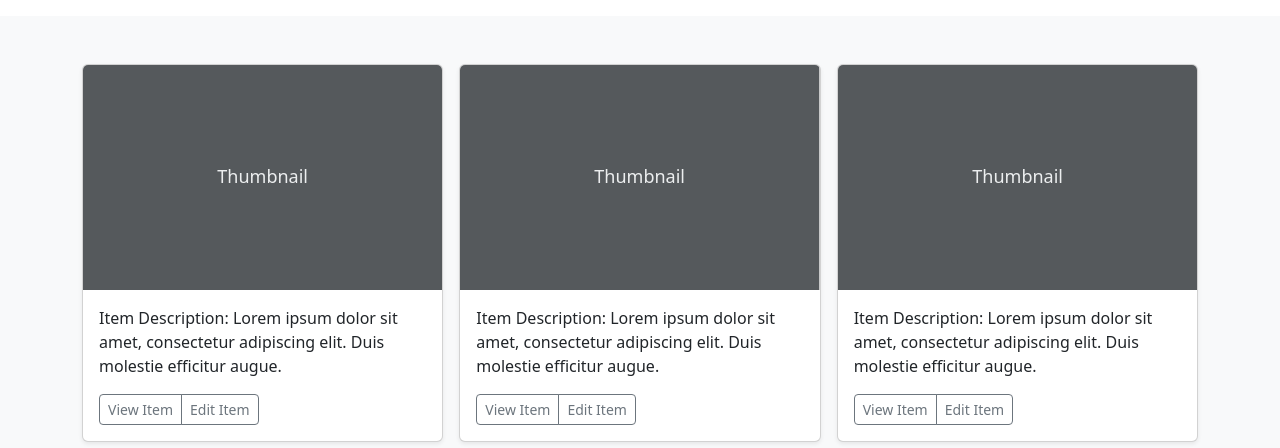
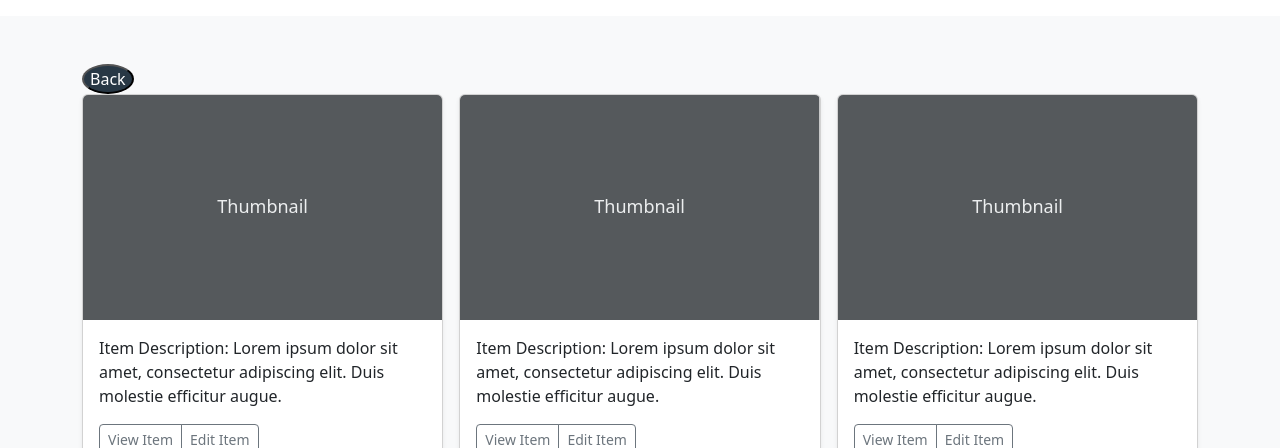
Before and after one commit to bsearight/PersonalizedCatalog, a Flask app: page /items in a window 1280 px wide. Shown: the part 136-584 px from the top of the page. Run offline with Flask 3, Linux system fonts and the light colour scheme; data that the repository does not hold is empty; some libraries are stand-ins or nearby versions.

Commit message:
Added functional back buttons into View pages, Create pages and items page

```diff
--- a/templates/create_item.html
+++ b/templates/create_item.html
@@ -2,6 +2,7 @@
 {% block title %} Create Item {% endblock %}
 {% block content %}
 <h1>Create Item</h1>
+<button onclick="history.back()" class = "previous round">Back</button>
 <form method="POST" action="/create_item" enctype="multipart/form-data">
     <label for="item_name">Name</label>
     <input type="text" name="item_name" placeholder="Enter name" required>
--- a/templates/create_project.html
+++ b/templates/create_project.html
@@ -2,6 +2,7 @@
 {% block title %} Create Project {% endblock %}
 {% block content %}
 <h1>Create Project</h1>
+<button onclick="history.back()" class = "previous round">Back</button>
 <form method="POST" action="/create_project" enctype="multipart/form-data">
     <label for="project_name">Name</label>
     <input type="text" name="project_name" placeholder="Enter name" required>
--- a/templates/items.html
+++ b/templates/items.html
@@ -3,6 +3,7 @@
 {% block content %}
   <div class="album py-5 bg-light">
     <div class="container">
+      <button onclick="history.back()" class = "previous round">Back</button>
 
       <div class="row row-cols-1 row-cols-sm-2 row-cols-md-3 g-3">
         <div class="col">
--- a/templates/view_item.html
+++ b/templates/view_item.html
@@ -1,6 +1,7 @@
 {% extends "index.html" %}
 {% block title %} {{ item_details.name }} {% endblock %}
 {% block content %}
+<button onclick="history.back()" class = "previous round">Back</button>
 <div>
     <img src="{{ item_details.image }}" alt="{{ item_details.image }}" />
     <h1>{{ item_details.name }}</h1>
--- a/templates/view_project.html
+++ b/templates/view_project.html
@@ -4,6 +4,7 @@
 <link href="https://cdn.jsdelivr.net/npm/bootstrap@5.3.3/dist/css/bootstrap.min.css" rel="stylesheet" integrity="sha384-QWTKZyjpPEjISv5WaRU9OFeRpok6YctnYmDr5pNlyT2bRjXh0JMhjY6hW+ALEwIH" crossorigin="anonymous">
 <link href="../assets/dist/css/bootstrap.min.css" rel="stylesheet">
 <div>
+  <button onclick="history.back()" class = "previous round">Back</button>
   <img src="{{ project_details.image }}" alt="Project Image" />
   <h1>Name: {{ project_details.name }}</h1>
   <h2>Description: {{ project_details.description }}</h2>
```
